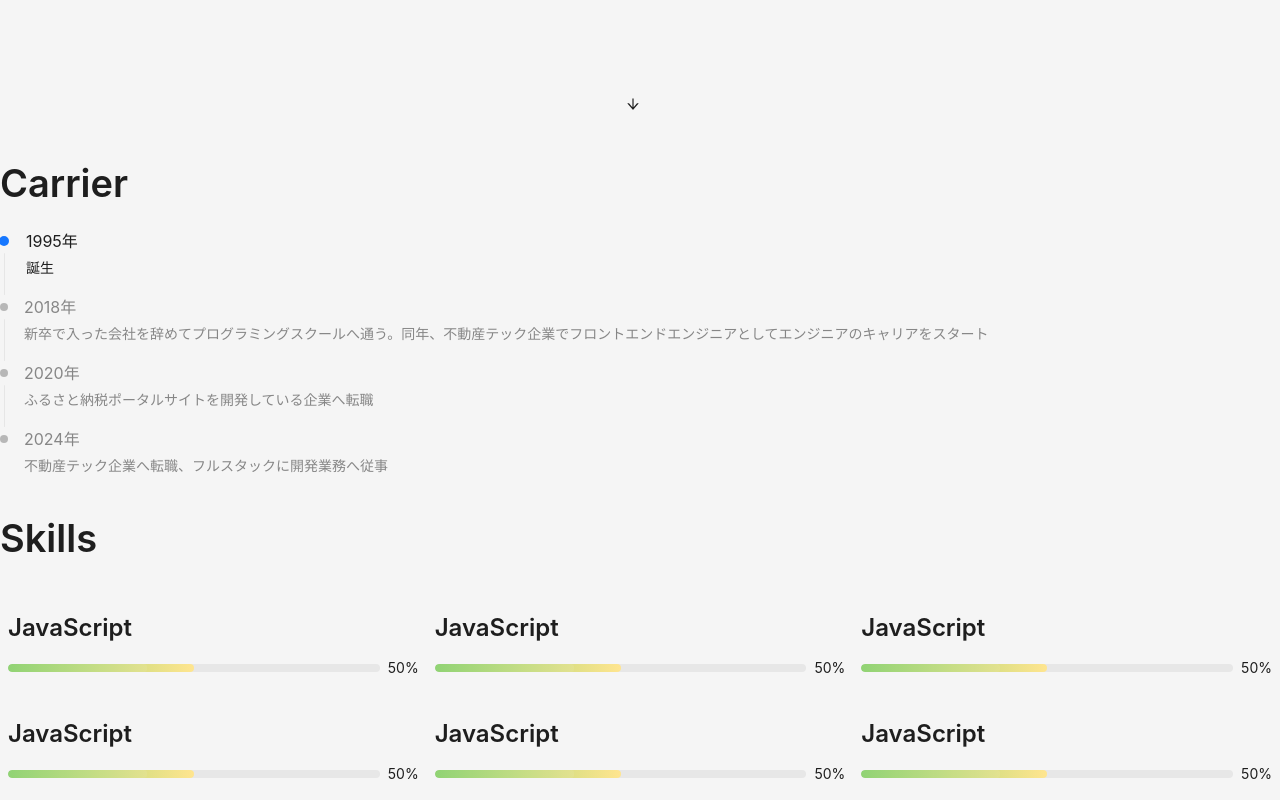
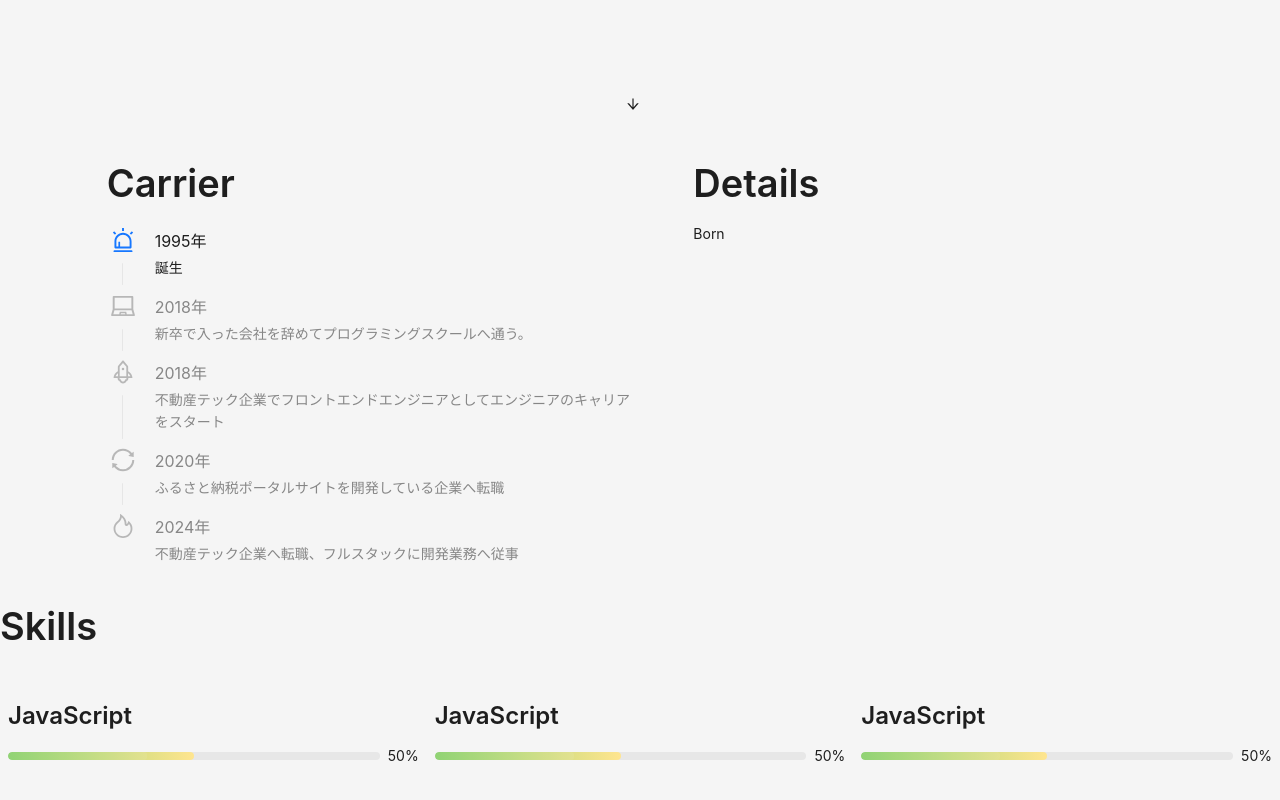
Before and after one commit to kimitashoichi/Profile, a React (Create React App) app in the folder apps/client/: page / in a window 1280 px wide. Shown: the part 480-1280 px from the top of the page. Built offline with nearby package versions, Linux system fonts and the light colour scheme.

Commit message:
キャリアコンポーネントをクリックに応じて詳細が表示されるように変更

```diff
--- /dev/null
+++ b/apps/client/src/components/carrier-section/carrier-detail/Born.tsx
@@ -0,0 +1,11 @@
+import React from 'react';
+import { Button, Modal, Space } from 'antd';
+import { ExclamationCircleFilled } from '@ant-design/icons';
+
+const { confirm } = Modal;
+
+export const Born: React.FC = () => {
+  return (
+    <>Born</>
+  )
+};
--- a/apps/client/src/components/carrier-section/index.tsx
+++ b/apps/client/src/components/carrier-section/index.tsx
@@ -1,5 +1,11 @@
 import React, { useState } from "react";
-import { Layout, Steps, Typography } from "antd";
+import { Layout, Steps, Typography, Row, Col, Modal } from "antd";
+import { AlertOutlined, LaptopOutlined, RocketOutlined, FireOutlined, SyncOutlined } from '@ant-design/icons';
+import { Born } from './carrier-detail/Born';
+
+const { Step } = Steps;
+
+// modal
 
 const { Content } = Layout;
 const { Title, Paragraph, Text, Link } = Typography;
@@ -8,43 +14,91 @@ const ITEMS = [
   {
     title: '1995年',
     description: '誕生',
+    icon: <AlertOutlined />,
   },
   {
     title: '2018年',
-    description: '新卒で入った会社を辞めてプログラミングスクールへ通う。同年、不動産テック企業でフロントエンドエンジニアとしてエンジニアのキャリアをスタート',
+    description: '新卒で入った会社を辞めてプログラミングスクールへ通う。',
+    icon: <LaptopOutlined />
+  },
+  {
+    title: '2018年',
+    description: '不動産テック企業でフロントエンドエンジニアとしてエンジニアのキャリアをスタート',
+    icon: <RocketOutlined />
   },
   {
     title: '2020年',
     description: 'ふるさと納税ポータルサイトを開発している企業へ転職',
+    icon: <SyncOutlined />
   },
   {
     title: '2024年',
     description: '不動産テック企業へ転職、フルスタックに開発業務へ従事',
+    icon: <FireOutlined />
   },
 ]
 
 
-// TODO: 各ステップのクリックでモーダルが開き詳細情報が閲覧できるようにする
-// => 詳細情報はその会社で何をおこなっていたか
-// => 職務経歴書の内容でOKだと思う
-export const CarrierSection = () => {
+const Step1Content = () => (
+  <div>
+    Step 1 Content
+  </div>
+);
+
+const Step2Content = () => (
+  <div>
+    Step 2 Content
+  </div>
+);
+
+const Step3Content = () => (
+  <div>
+    Step 3 Content
+  </div>
+);
+
+
+export const CarrierSection: React.FC = () => {
   const [current, setCurrent] = useState(0);
   const onChange = (value: number) => {
+    // 引数はステップアイテム配列のindex番号だけを受け取ることができる
     console.log('onChange:', value);
     setCurrent(value);
   };
+
+
+  const renderStepContent = () => {
+    switch (current) {
+      case 0:
+        return <Born />;
+      case 1:
+        return <Step2Content />;
+      case 2:
+        return <Step3Content />;
+      default:
+        return null;
+    }
+  };
+
   return (
     <Layout>
       <Content>
+        <Row justify='center'>
+          <Col span={10} offset={1}>
             <Title>Carrier</Title>
             <Steps
               onChange={onChange}
               responsive
-          progressDot
               current={current}
               direction="vertical"
               items={ITEMS}
             />
+          </Col>
+          <Col span={10} offset={1}>
+            <Title>Details</Title>
+            {renderStepContent()}
+          </Col>
+        </Row>
       </Content>
     </Layout>
   )
--- a/apps/client/src/components/contact-section/index.tsx
+++ b/apps/client/src/components/contact-section/index.tsx
@@ -40,7 +40,7 @@ export const ContactComponent = () => {
           gutter={16}
           justify='center'
         >
-          <Col span={12} offset={4}>
+          <Col span={20} offset={4}>
             <Title>Contact</Title>
             {/* 必須：名前 */}
             <Controller
```
Lines whose indentation alone changed are shown as unchanged.
